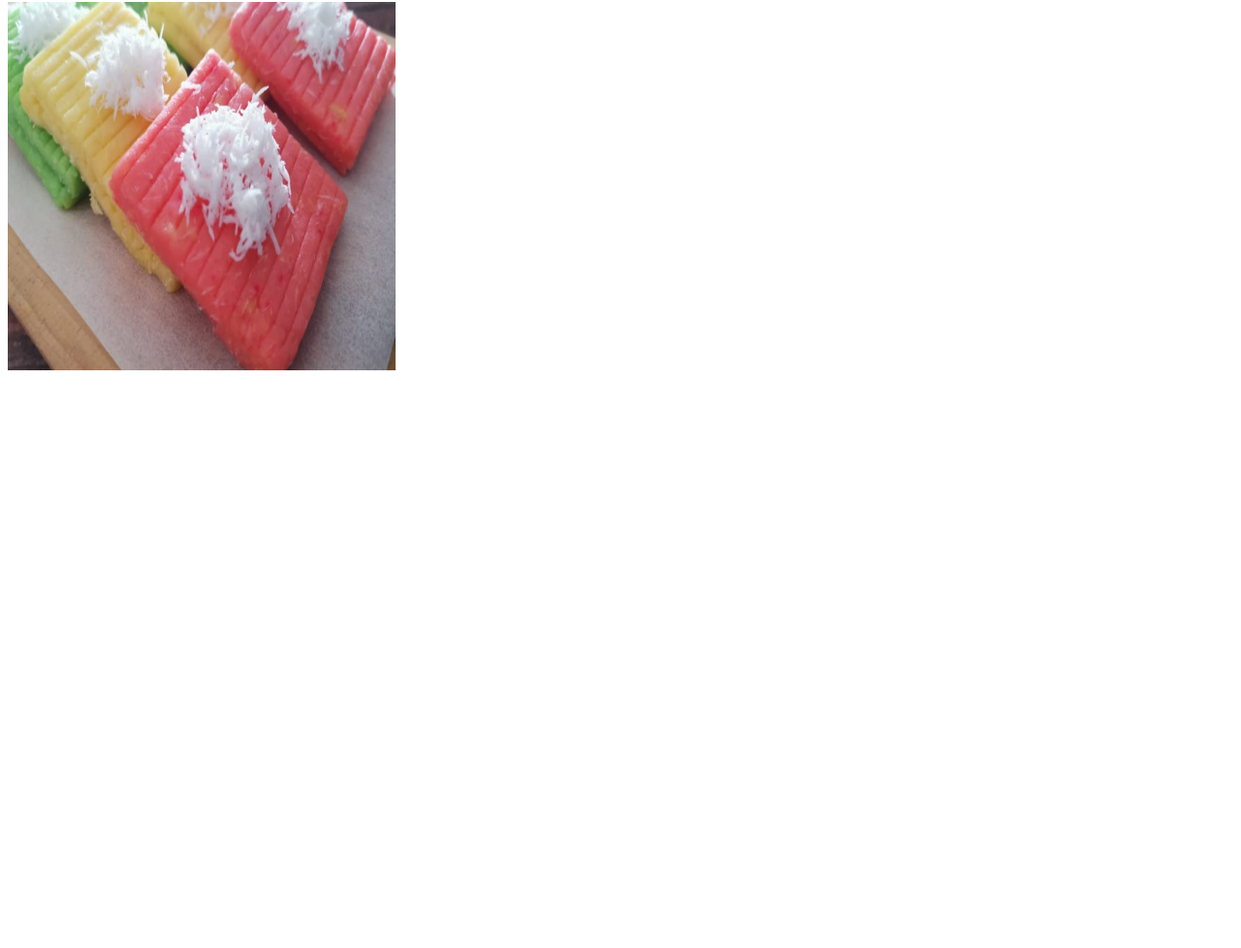
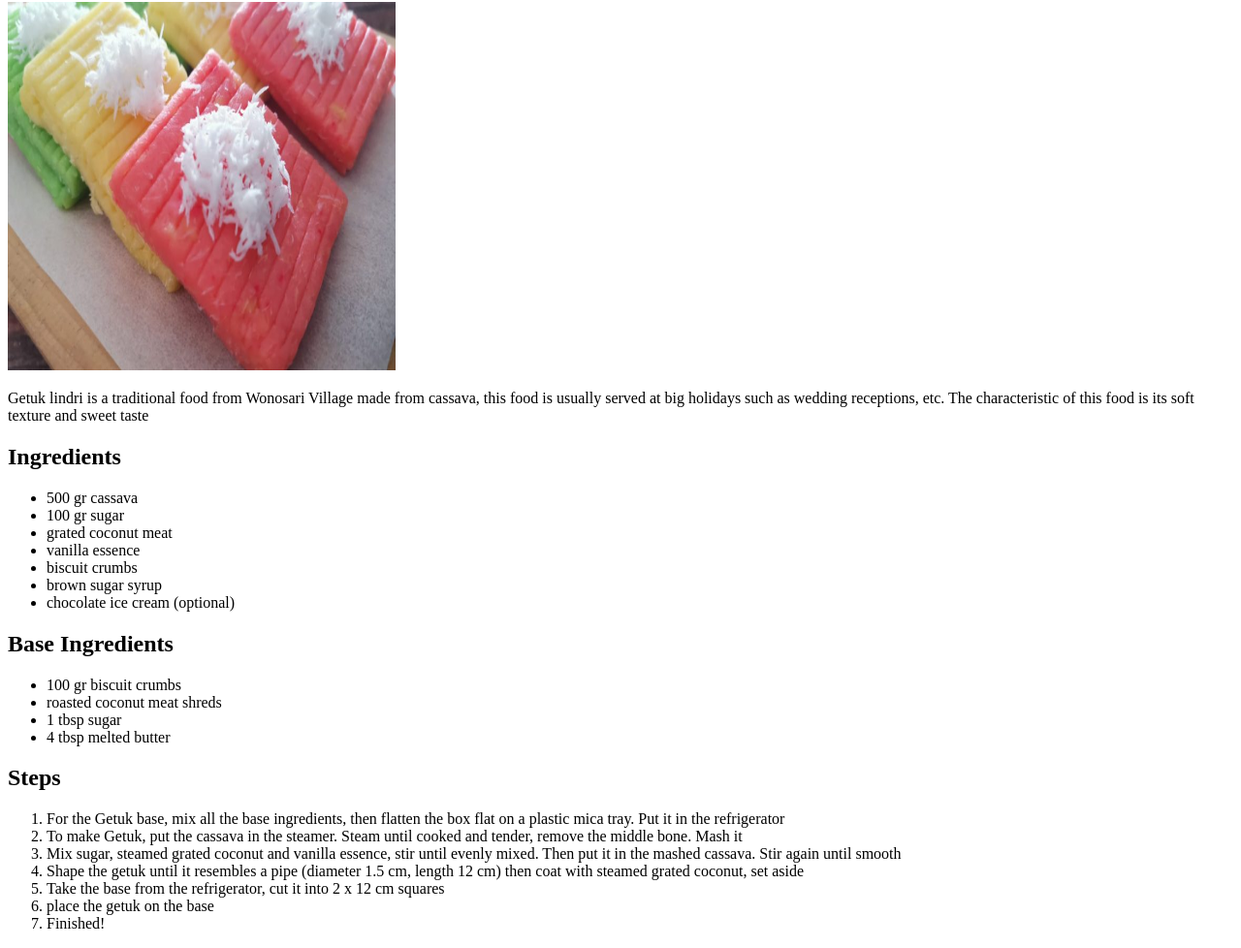
Before and after one commit to isaktangis/odin-recipes, a plain HTML site: page recipes/getuklindri.html in a window 1280 px wide. Shown: the part 78-1056 px from the top of the page at 97% size. Before the commit the page ends 800 px from the top, so only its background shows below. Drawn offline with Linux system fonts and the light colour scheme.

Commit message:
finish getuk lindri recipe

```diff
--- a/recipes/getuklindri.html
+++ b/recipes/getuklindri.html
@@ -8,6 +8,35 @@
 <body>
     <h1>Getuk Lindri Recipe</h1>
     <img src="../images/getuk-lindri.jpg" alt="Picture of Getuk Lindri. It is rectangular small cake with coconut meat shredded on top of it" width="400" height="380">
-
+    <p>
+        Getuk lindri is a traditional food from Wonosari Village made from cassava, this food is usually served at big holidays such as wedding receptions, etc. The characteristic of this food is its soft texture and sweet taste
+    </p>
+    <h2>Ingredients</h2>
+    <ul>
+        <li>500 gr cassava</li>
+        <li>100 gr sugar</li>
+        <li>grated coconut meat</li>
+        <li>vanilla essence</li>
+        <li>biscuit crumbs</li>
+        <li>brown sugar syrup</li>
+        <li>chocolate ice cream (optional)</li>
+    </ul>
+    <h2>Base Ingredients</h2>
+    <ul>
+        <li>100 gr biscuit crumbs</li>
+        <li>roasted coconut meat shreds</li>
+        <li>1 tbsp sugar</li>
+        <li>4 tbsp melted butter</li>
+    </ul>
+    <h2>Steps</h2>
+    <ol>
+        <li>For the Getuk base, mix all the base ingredients, then flatten the box flat on a plastic mica tray. Put it in the refrigerator</li>
+        <li>To make Getuk, put the cassava in the steamer. Steam until cooked and tender, remove the middle bone. Mash it</li>
+        <li>Mix sugar, steamed grated coconut and vanilla essence, stir until evenly mixed. Then put it in the mashed cassava. Stir again until smooth</li>
+        <li>Shape the getuk until it resembles a pipe (diameter 1.5 cm, length 12 cm) then coat with steamed grated coconut, set aside</li>
+        <li>Take the base from the refrigerator, cut it into 2 x 12 cm squares</li>
+        <li>place the getuk on the base</li>
+        <li>Finished!</li>
+    </ol>
 </body>
 </html>
```
